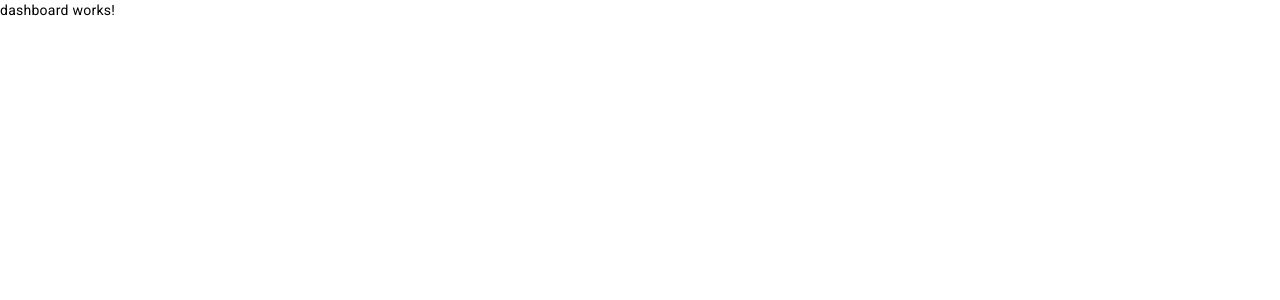
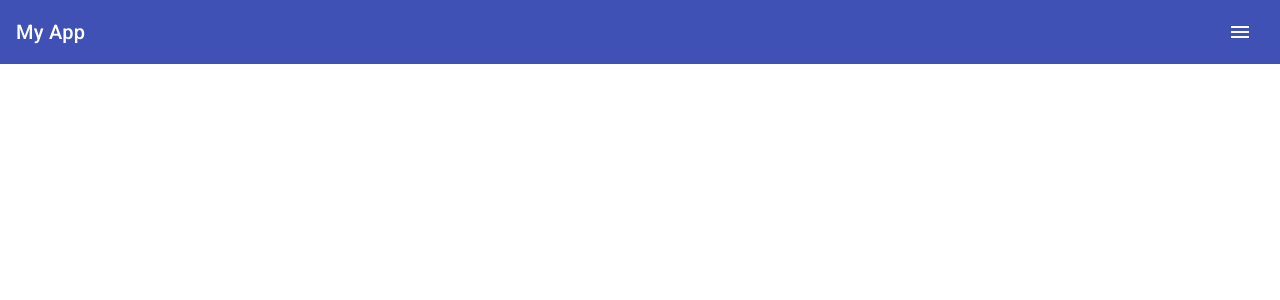
Before and after one commit to EndavaCollab/ligaac-endatrello, an Angular app in the folder frontend/: page /dashboard in a window 1280 px wide. Shown: the top 300 px of the page. Built offline with nearby package versions, Linux system fonts and the light colour scheme.

Commit message:
Added a toolbar in the dashboard view

```diff
--- a/frontend/src/app/dashboard/dashboard.component.html
+++ b/frontend/src/app/dashboard/dashboard.component.html
@@ -1 +1,11 @@
-<p>dashboard works!</p>
+<p>
+  <mat-toolbar color="primary">
+    <mat-toolbar-row>
+      <span>My App</span>
+      <span class="spacer"></span>
+      <button mat-icon-button aria-label="Example icon-button with menu icon">
+        <mat-icon>menu</mat-icon>
+      </button>
+    </mat-toolbar-row>
+  </mat-toolbar>
+</p>
--- a/frontend/src/app/dashboard/dashboard.component.scss
+++ b/frontend/src/app/dashboard/dashboard.component.scss
@@ -0,0 +1,3 @@
+.spacer {
+  flex: 1 1 auto;
+}
--- a/frontend/src/app/dashboard/dashboard.module.ts
+++ b/frontend/src/app/dashboard/dashboard.module.ts
@@ -1,9 +1,12 @@
 import { NgModule } from '@angular/core';
 import { DashboardComponent } from './dashboard.component';
 import { SharedModule } from '../shared';
+import { MatToolbarModule } from '@angular/material/toolbar';
+import { MatIconModule } from '@angular/material/icon';
+import { MatButtonModule } from '@angular/material/button';
 
 @NgModule({
   declarations: [DashboardComponent],
-  imports: [SharedModule],
+  imports: [SharedModule, MatToolbarModule, MatIconModule, MatButtonModule],
 })
 export class DashboardModule {}
```
